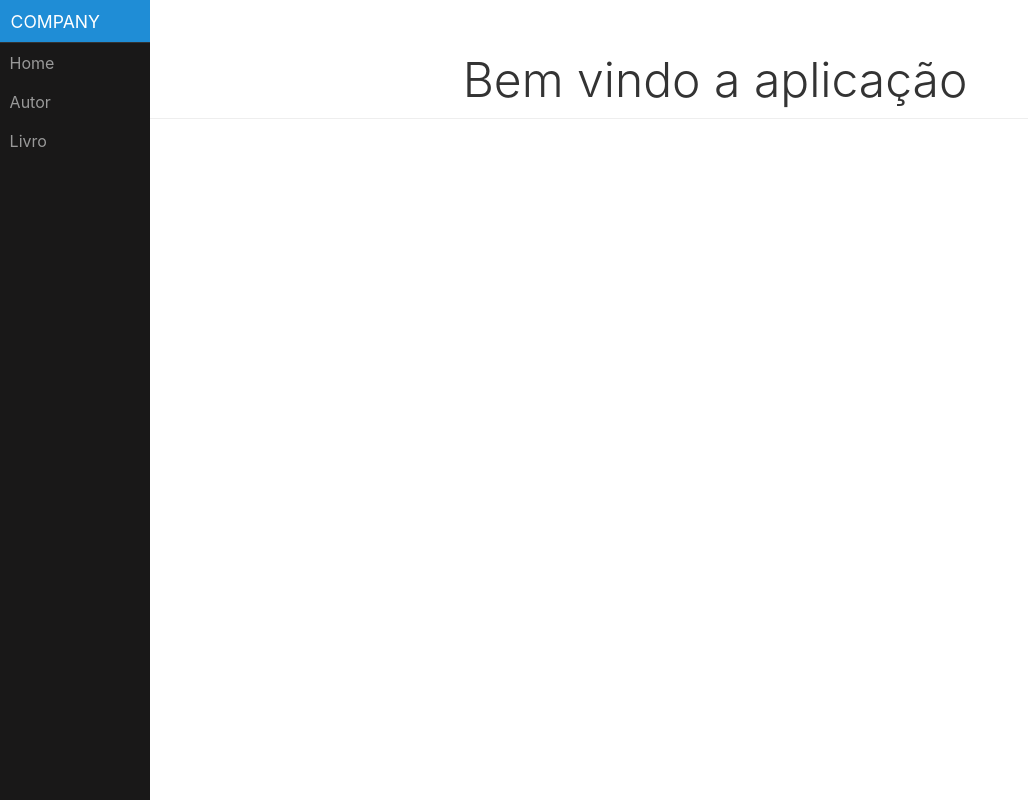
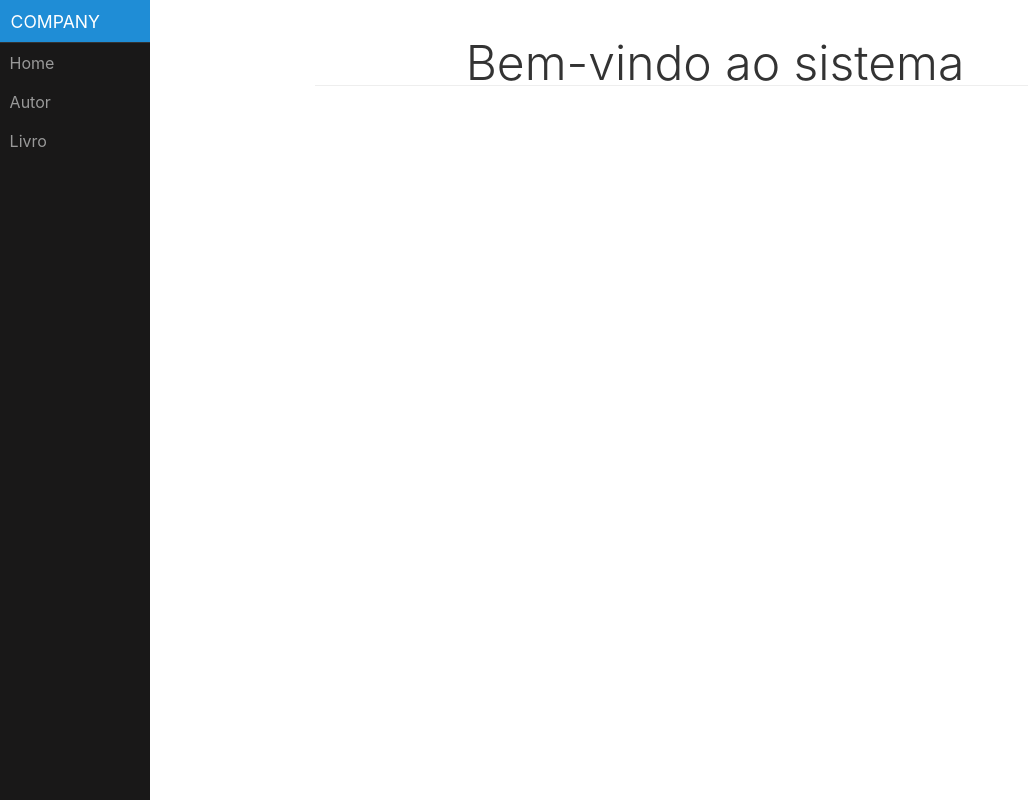
Before and after one commit to samuel2412/react-alura, a React (Create React App) app: page / in a window 1280 px wide. Shown: the whole page, without its empty margins (0-1028 px from the left). Built offline with nearby package versions, Linux system fonts and the light colour scheme.

Commit message:
rotas filhas, criaçao da HomePage - aula5

```diff
--- a/src/App.js
+++ b/src/App.js
@@ -13,14 +13,14 @@ export default class App extends Component {
         return (
             <div id="layout">
 
-                <a href="" id="menuLink" className="menu-link">
+                <a href="#" id="menuLink" className="menu-link">
 
                     <span></span>
                 </a>
 
                 <div id="menu">
                     <div className="pure-menu">
-                        <Link to="/" className="pure-menu-heading" >Company</Link>
+                        <a href="www.github.com/samuel2412" className="pure-menu-heading" >Company</a>
 
                         <ul className="pure-menu-list">
                             <li className="pure-menu-item">
@@ -40,11 +40,9 @@ export default class App extends Component {
                 </div>
 
                 <div id="main">
-                    <div className="header">
-                        <h1>Bem vindo a aplicação</h1>
-                    </div>
+
                     <div className="content" id="content">
-
+                       { this.props.children }
                     </div>
                 </div>
             </div>
--- a/src/TratadorErros.js
+++ b/src/TratadorErros.js
@@ -1,4 +1,3 @@
-import React from 'react';
 import PubSub from 'pubsub-js'
 
 export default class TratadorErros{
--- a/src/index.js
+++ b/src/index.js
@@ -3,16 +3,19 @@ import ReactDOM from 'react-dom';
 import { BrowserRouter, Switch, Route } from 'react-router-dom';
 import './index.css';
 import App from './App';
-import AutorBox from './componentes/Autor/index'
+import AutorBox from './pages/Autor/index'
+import Home from './pages/Home/index'
 import * as serviceWorker from './serviceWorker';
 
 ReactDOM.render(
     (
         <BrowserRouter>
             <Switch>
-                <Route exact path="/" component={App} />
-                <Route path="/autor" component={AutorBox} />
-                <Route path="/livro" />
+                <App>
+                    <Route exact path="/" component={ Home } />
+                    <Route path="/autor" component={ AutorBox } />
+                    <Route path="/livro" />
+                </App>
             </Switch>
         </BrowserRouter>
     ),
--- a/src/componentes/Autor/index.js
+++ b/src/pages/Autor/index.js
@@ -1,8 +1,8 @@
 import React, { Component } from 'react';
 import api from '../../services/api';
 import PubSub from 'pubsub-js';
-import InputCustomizado from '../InputCustomizado/index';
-import ButtonCustomizado from '../ButtonCustomizado/index';
+import InputCustomizado from '../../componentes/InputCustomizado/index';
+import ButtonCustomizado from '../../componentes/ButtonCustomizado/index';
 import TratadorErros from '../../TratadorErros';
 import '../../css/pure-min.css';
 import '../../css/side-menu.css'
@@ -33,7 +33,7 @@ class FormularioAutor extends Component {
     enviaForm = async (evento) => {
         evento.preventDefault();
 
-        PubSub.publish("limpa-erros",{});
+        PubSub.publish("limpa-erros", {});
 
         api.post(`/autores`, { nome: this.state.nome, email: this.state.email, senha: this.state.senha })
             .then(response => {
@@ -128,8 +128,13 @@ export default class AutorBox extends Component {
     render() {
         return (
             <div>
-                <FormularioAutor />
-                <ListaAutores />
+                <div className="header">
+                    <h1>Cadastro de autores</h1>
+                </div>
+                <div>
+                    <FormularioAutor />
+                    <ListaAutores />
+                </div>
             </div>
         );
     }
--- /dev/null
+++ b/src/pages/Home/index.js
@@ -0,0 +1,17 @@
+import React, { Component } from 'react';
+
+
+export default class Home extends Component {
+
+    render() {
+        return (
+            <div>
+                <div className="header">
+                    <h1>Bem-vindo ao sistema</h1>
+                </div>
+
+            </div>
+
+        );
+    }
+}
```
